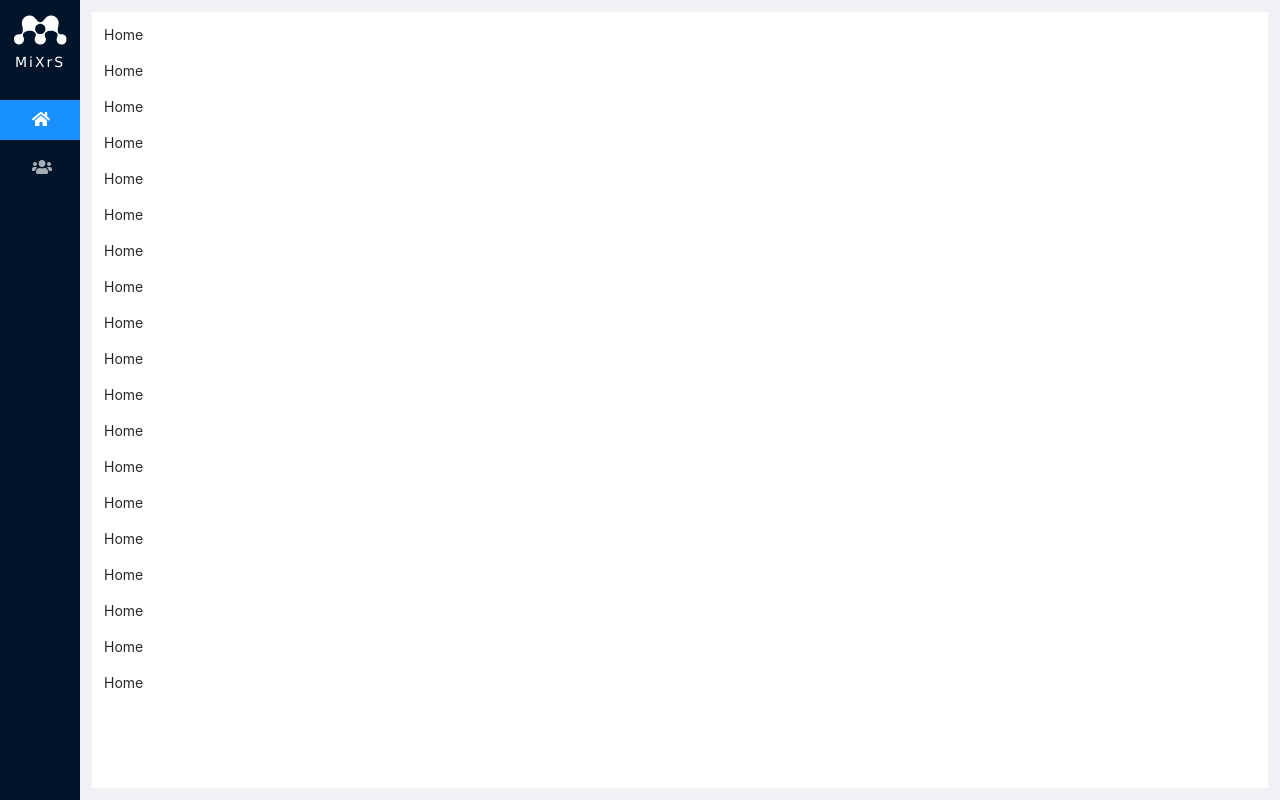
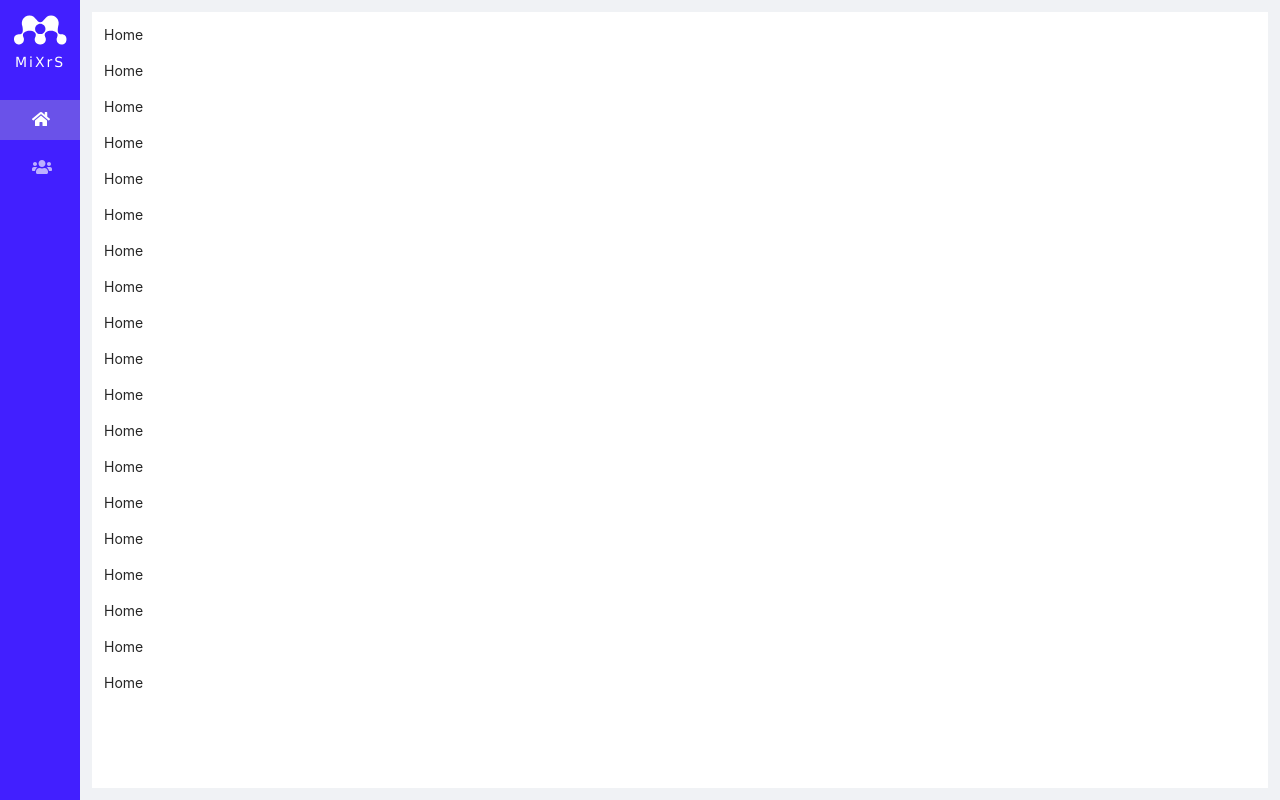
Before and after one commit to mixrs/mixrs-frontend, a React (Create React App) app: page / in a window 1280 px wide. Built offline with nearby package versions, Linux system fonts and the light colour scheme.

Commit message:
Changed sidebar color

```diff
--- a/src/components/sidebar/Sidebar.css
+++ b/src/components/sidebar/Sidebar.css
@@ -22,3 +22,19 @@
 .Logo > svg {
   font-size: 3em;
 }
+
+.ant-layout-sider-children {
+  background-color: #421fff;
+}
+
+.ant-layout-sider-children > ul {
+  background-color: #421fff !important;
+}
+
+.ant-menu-item {
+  background-color: #421fff;
+}
+
+.ant-menu-item-selected {
+  background-color: #6a52e9 !important;
+}
```
